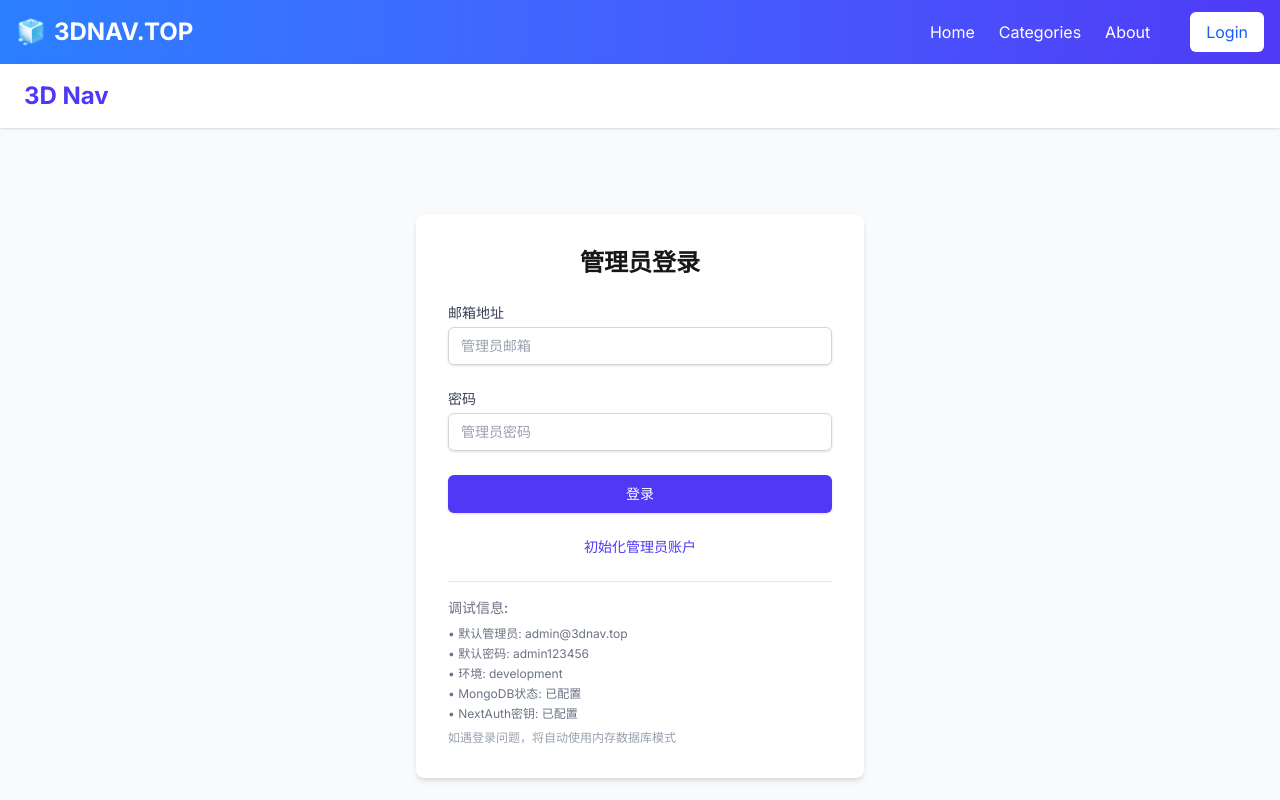
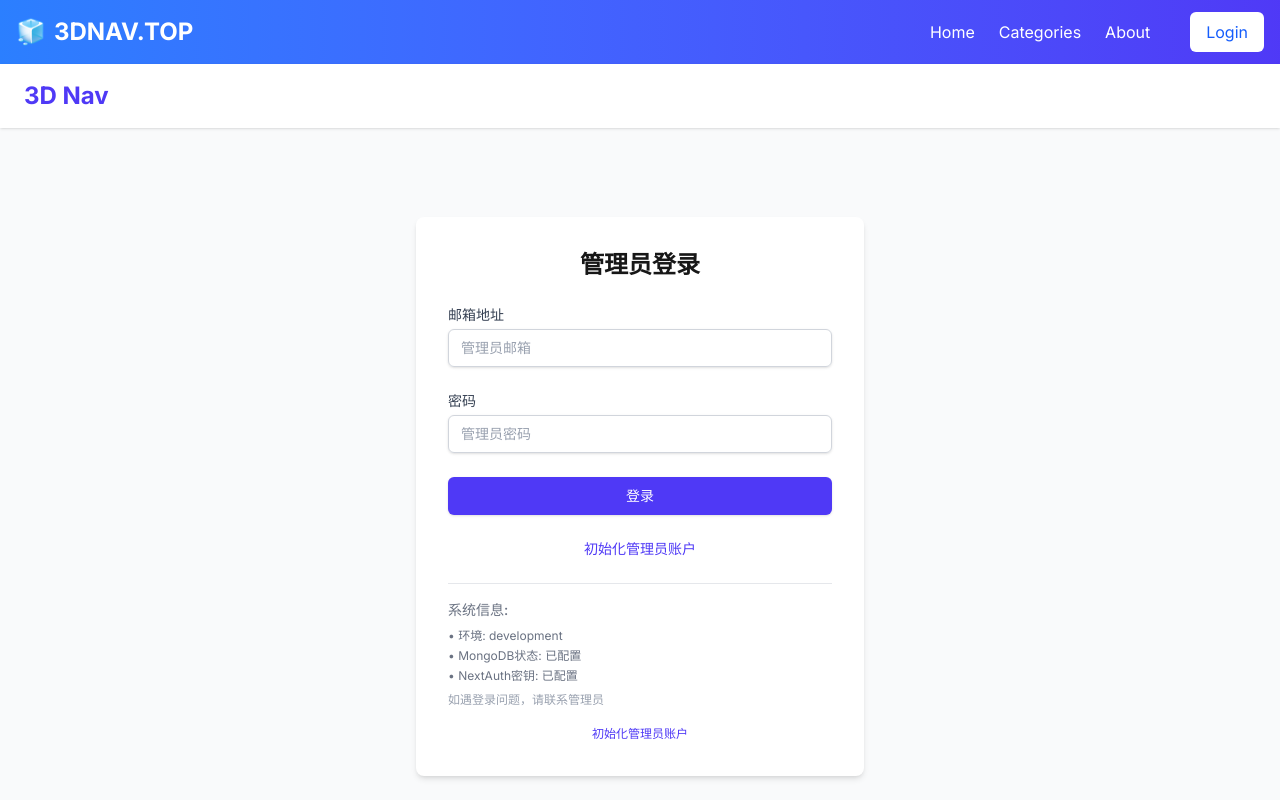
Before and after one commit to evanmo666/3dnavtop, a Next.js app: page /login in a window 1280 px wide. Shown: the top 800 px of the page. Built offline with nearby package versions, Linux system fonts and the light colour scheme; no server answers.

Commit message:
安全性增强：移除所有页面上显示的账号密码信息

```diff
--- a/src/app/api/admin/setup/route.ts
+++ b/src/app/api/admin/setup/route.ts
@@ -46,8 +46,8 @@ export async function POST(req: NextRequest) {
           success: false,
           message: '管理员账号已存在',
           admin: {
-            email: adminExists.email,
-            name: adminExists.name
+            name: adminExists.name,
+            role: adminExists.role
           }
         }, { status: 400 });
       }
@@ -79,15 +79,15 @@ export async function POST(req: NextRequest) {
       });
     }
 
+    // 打印日志但不在响应中返回敏感信息
+    console.log(`管理员账号创建成功: ${adminEmail}`);
+
     return NextResponse.json({
       success: true,
       message: '管理员账号创建成功',
       data: {
-        email: adminUser.email,
         name: adminUser.name,
-        role: adminUser.role,
-        // 仅在开发环境下返回明文密码
-        password: isDev ? adminPassword : undefined
+        role: adminUser.role
       }
     }, { status: 201 });
 
--- a/src/app/components/AdminSetupForm.tsx
+++ b/src/app/components/AdminSetupForm.tsx
@@ -41,11 +41,10 @@ export default function AdminSetupForm() {
   return (
     <div className="space-y-6">
       <div>
-        <h2 className="text-lg font-medium text-gray-900">默认管理员信息</h2>
+        <h2 className="text-lg font-medium text-gray-900">管理员账户初始化</h2>
         <div className="mt-2 space-y-2 text-sm text-gray-500">
-          <p>邮箱: admin@3dnav.top</p>
-          <p>密码: admin123456</p>
-          <p className="text-red-500 font-medium">请成功创建后立即登录并修改默认密码！</p>
+          <p>点击下方按钮创建默认管理员账户</p>
+          <p className="text-red-500 font-medium">初始化成功后请立即登录并修改默认密码！</p>
         </div>
       </div>
 
@@ -58,17 +57,23 @@ export default function AdminSetupForm() {
           {/* 显示管理员信息 */}
           {result.success && result.data && (
             <div className="mt-2 text-sm text-gray-600">
-              <p>邮箱: {result.data.email}</p>
-              {result.data.password && (
-                <p className="text-red-600 font-medium">密码: {result.data.password}</p>
-              )}
+              <p>管理员账户创建成功</p>
+              <p>现在可以使用默认账户登录系统</p>
+              <div className="mt-2">
+                <Link
+                  href="/login"
+                  className="text-sm font-medium text-indigo-600 hover:text-indigo-500"
+                >
+                  前往登录页面 &rarr;
+                </Link>
+              </div>
             </div>
           )}
 
           {/* 已存在管理员账号 */}
           {!result.success && result.admin && (
             <div className="mt-2 text-sm text-gray-600">
-              <p>现有管理员邮箱: {result.admin.email}</p>
+              <p>已存在管理员账户</p>
               <div className="mt-2 flex items-center">
                 <input
                   id="force-create"
@@ -79,21 +84,9 @@ export default function AdminSetupForm() {
                   onChange={(e) => setForceCreate(e.target.checked)}
                 />
                 <label htmlFor="force-create" className="ml-2 block text-sm text-red-700 font-medium">
-                  强制创建新管理员账号（将删除现有账号）
+                  强制创建新管理员账户（将删除现有账户）
                 </label>
               </div>
-            </div>
-          )}
-
-          {/* 登录链接 */}
-          {result.success && (
-            <div className="mt-2">
-              <Link
-                href="/login"
-                className="text-sm font-medium text-indigo-600 hover:text-indigo-500"
-              >
-                前往登录页面 &rarr;
-              </Link>
             </div>
           )}
         </div>
--- a/src/app/login/page.tsx
+++ b/src/app/login/page.tsx
@@ -25,15 +25,18 @@ export default function LoginPage() {
           <LoginForm />
 
           <div className="mt-6 pt-4 border-t border-gray-200">
-            <h2 className="text-sm font-medium text-gray-500 mb-2">调试信息:</h2>
+            <h2 className="text-sm font-medium text-gray-500 mb-2">系统信息:</h2>
             <ul className="text-xs text-gray-500 space-y-1">
-              <li>• 默认管理员: admin@3dnav.top</li>
-              <li>• 默认密码: admin123456</li>
               <li>• 环境: {process.env.NODE_ENV}</li>
               <li>• MongoDB状态: {process.env.MONGODB_URI ? '已配置' : '未配置'}</li>
               <li>• NextAuth密钥: {process.env.NEXTAUTH_SECRET ? '已配置' : '未配置'}</li>
             </ul>
-            <p className="text-xs text-gray-400 mt-2">如遇登录问题，将自动使用内存数据库模式</p>
+            <p className="text-xs text-gray-400 mt-2">如遇登录问题，请联系管理员</p>
+            <div className="mt-3 text-center">
+              <Link href="/admin/setup" className="text-xs text-indigo-600 hover:text-indigo-500">
+                初始化管理员账户
+              </Link>
+            </div>
           </div>
         </div>
       </main>
```
